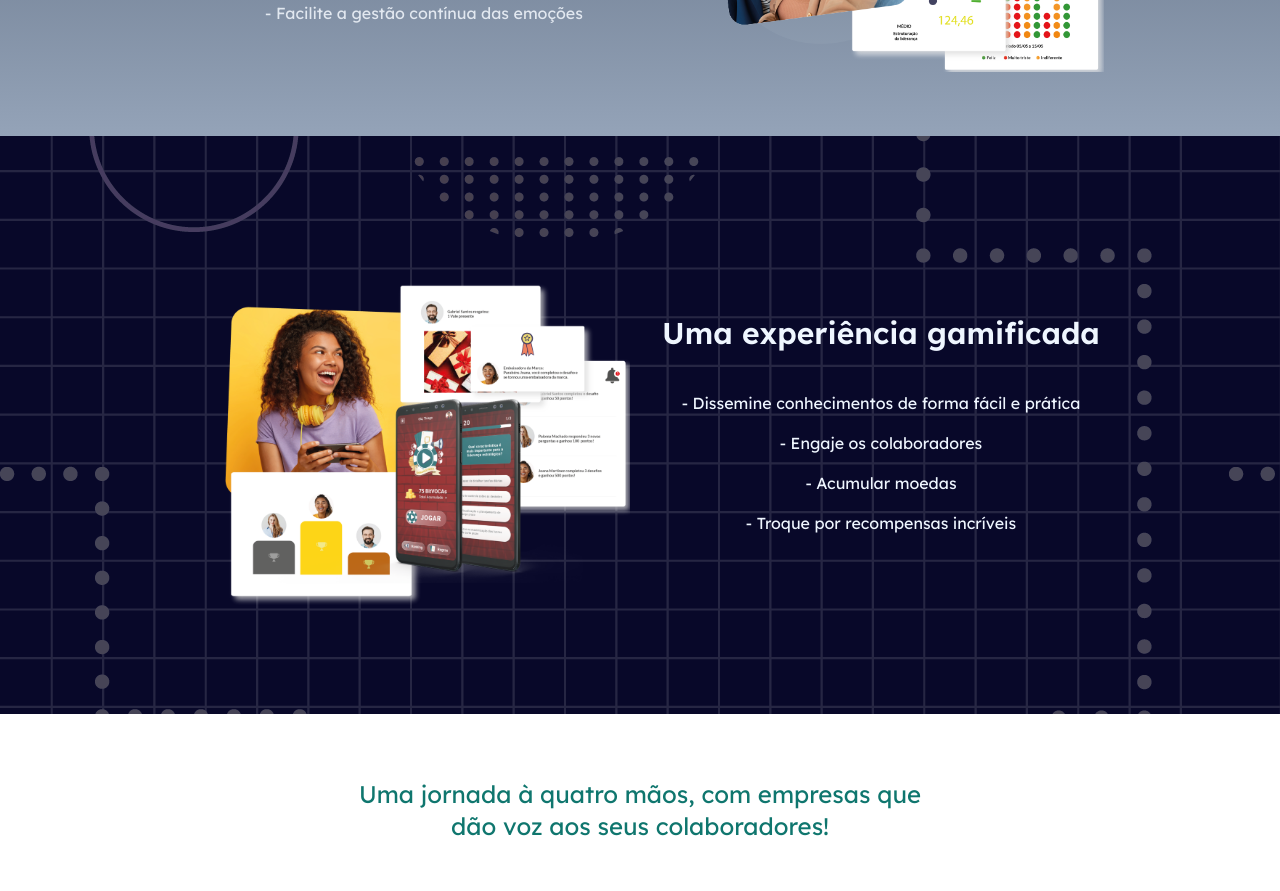
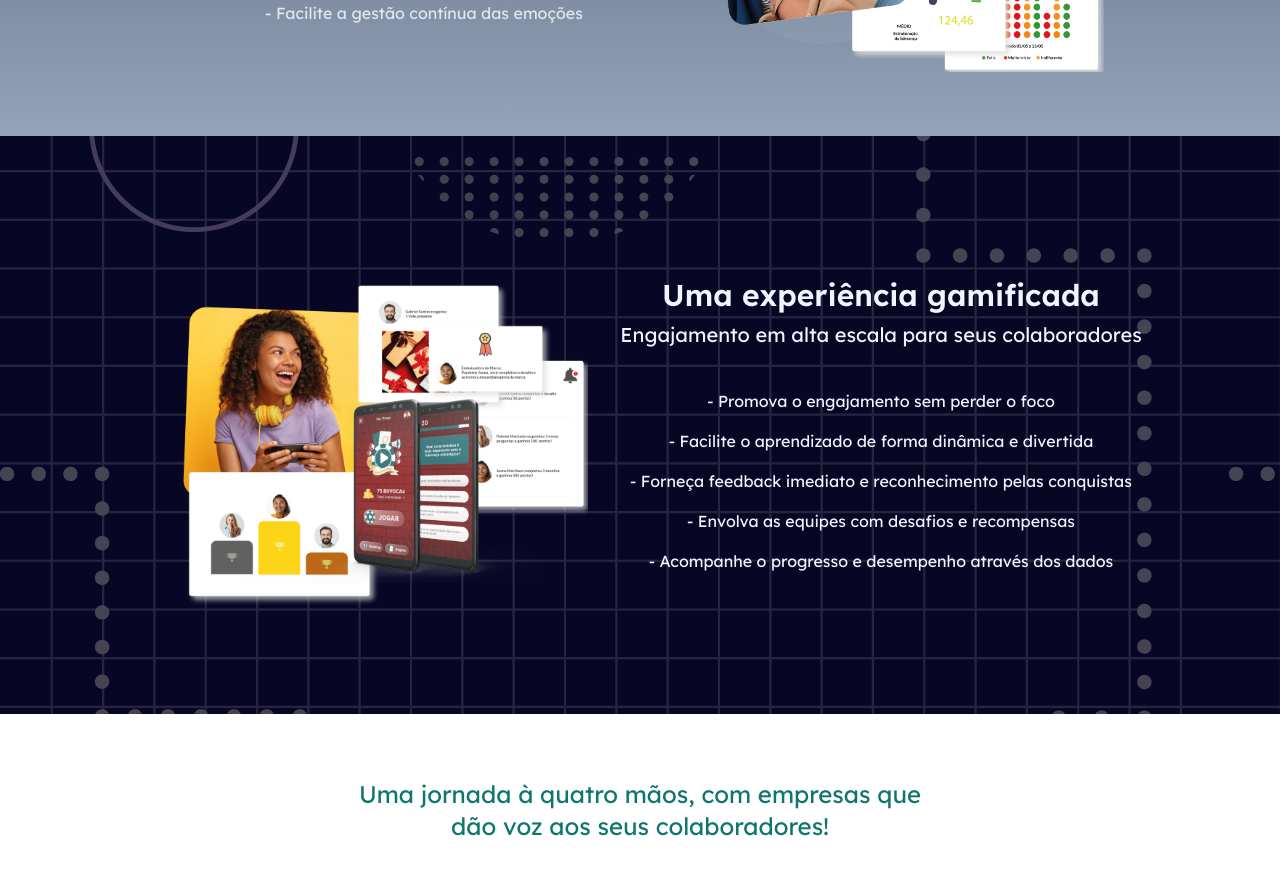
Before and after one commit to voca-tech/website, a Next.js app: page / in a window 1280 px wide. Shown: the part 2580-3471 px from the top of the page. Built offline with nearby package versions, Linux system fonts and the light colour scheme.

Commit message:
atualizando texto secao gamificacao

```diff
--- a/app/sections/Gamification.tsx
+++ b/app/sections/Gamification.tsx
@@ -2,7 +2,7 @@ import Image from "next/image";
 
 export default function Gamification() {
     return (
-        <div id="gamification" className="bg-[#080829] bg-gamification">
+        <div id="gamification" className="bg-[#070725] bg-gamification">
             <div className="py-16 px-6 max-w-7xl m-auto flex flex-col lg:flex-row items-center text-center gap-8 justify-center">
                 <Image
                     src='/illustrations/gamification.png'
@@ -13,13 +13,14 @@ export default function Gamification() {
 
                 <div className="text-blue-50">
                     <h1 className="text-3xl font-semibold">Uma experiência gamificada </h1>
-                    <h3 className="text-xl mt-2"></h3>
+                    <h3 className="text-xl mt-2">Engajamento em alta escala para seus colaboradores</h3>
 
                     <div className="mt-10 flex flex-col gap-4">
-                        <p>- Dissemine conhecimentos de forma fácil e prática</p>
-                        <p>- Engaje os colaboradores</p>
-                        <p>- Acumular moedas</p>
-                        <p>- Troque por recompensas incríveis </p>
+                        <p>- Promova o engajamento sem perder o foco</p>
+                        <p>- Facilite o aprendizado de forma dinâmica e divertida</p>
+                        <p>- Forneça feedback imediato e reconhecimento pelas conquistas</p>
+                        <p>- Envolva as equipes com desafios e recompensas</p>
+                        <p>- Acompanhe o progresso e desempenho através dos dados</p>
                     </div>
                 </div>
 
```
